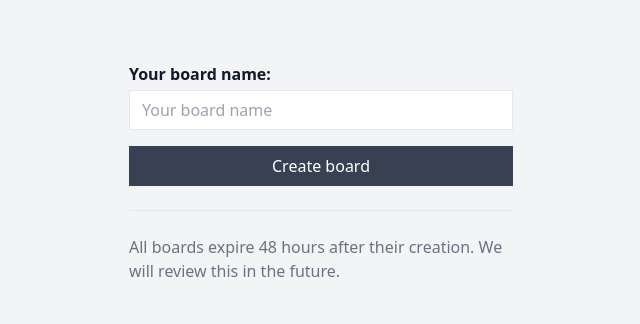
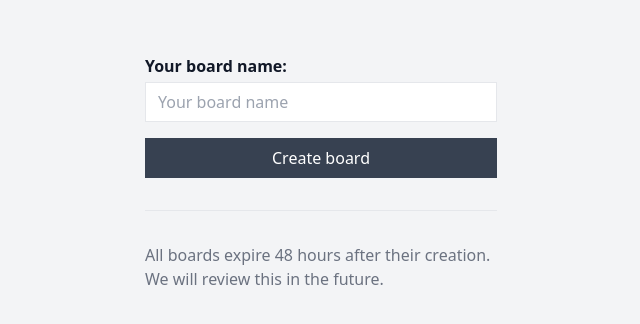
Before and after one commit to vitorleonel/devretro-app, a Vue app: page / in a window 1280 px wide. Shown: the part 228-552 px from the top of the page, without its empty margins (319-959 px from the left). Built offline with nearby package versions, Linux system fonts and the light colour scheme; no server answers.

Commit message:
prevent to create duplicate board

```diff
--- a/src/views/Home/Home.vue
+++ b/src/views/Home/Home.vue
@@ -2,7 +2,7 @@
   <GuestLayout class="justify-center">
     <form
       method="post"
-      class="w-full max-w-sm mx-auto"
+      class="w-full max-w-sm mx-auto p-4"
       @submit.prevent="submitForm"
     >
       <InputField
@@ -25,8 +25,8 @@
       >
     </form>
 
-    <div class="w-full max-w-sm mx-auto mt-6 pt-6 border-t">
-      <p class="text-gray-500">
+    <div class="w-full max-w-sm mx-auto p-4">
+      <p class="text-gray-500 pt-8 border-t">
         All boards expire 48 hours after their creation. We will review this in
         the future.
       </p>
@@ -60,11 +60,11 @@ export default {
     async submitForm() {
       const boardName = this.boardName.trim();
 
-      if (!boardName) {
+      if (!boardName || this.loading) {
         return;
       }
 
-      this.loading = false;
+      this.loading = true;
 
       try {
         const {
```
